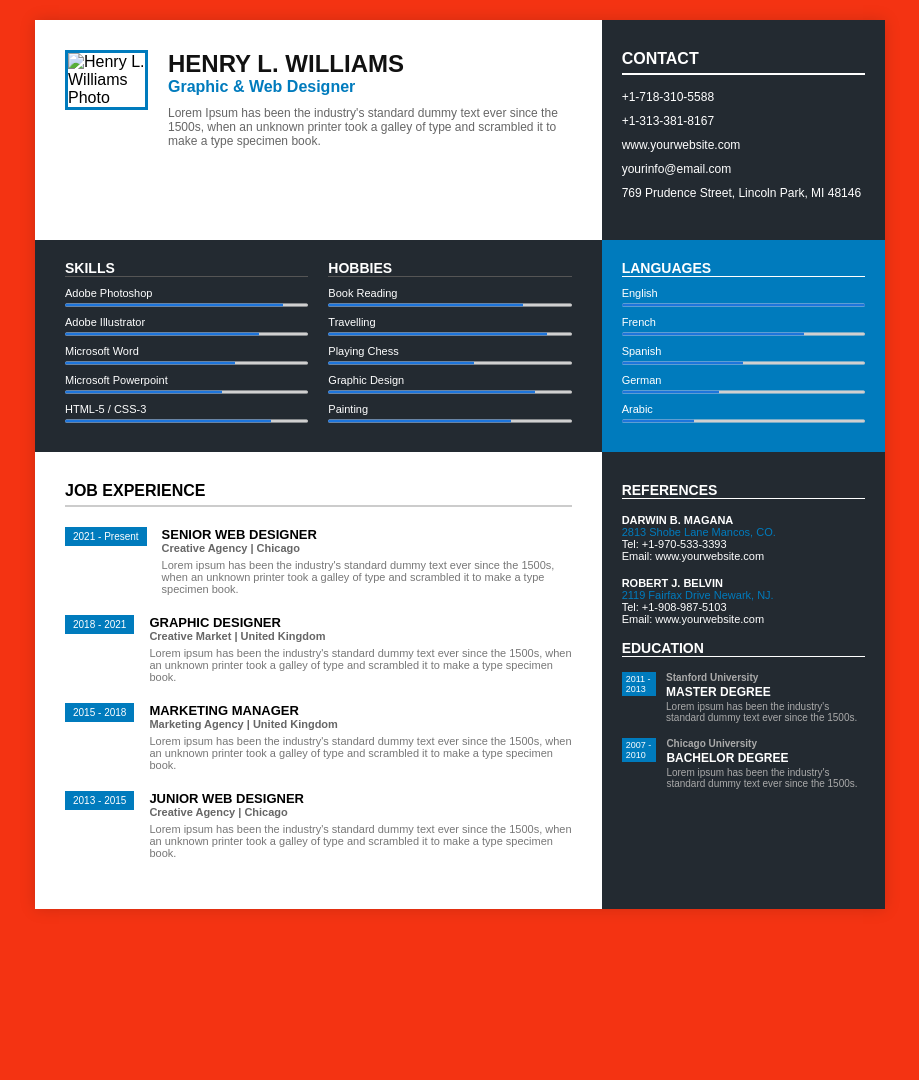
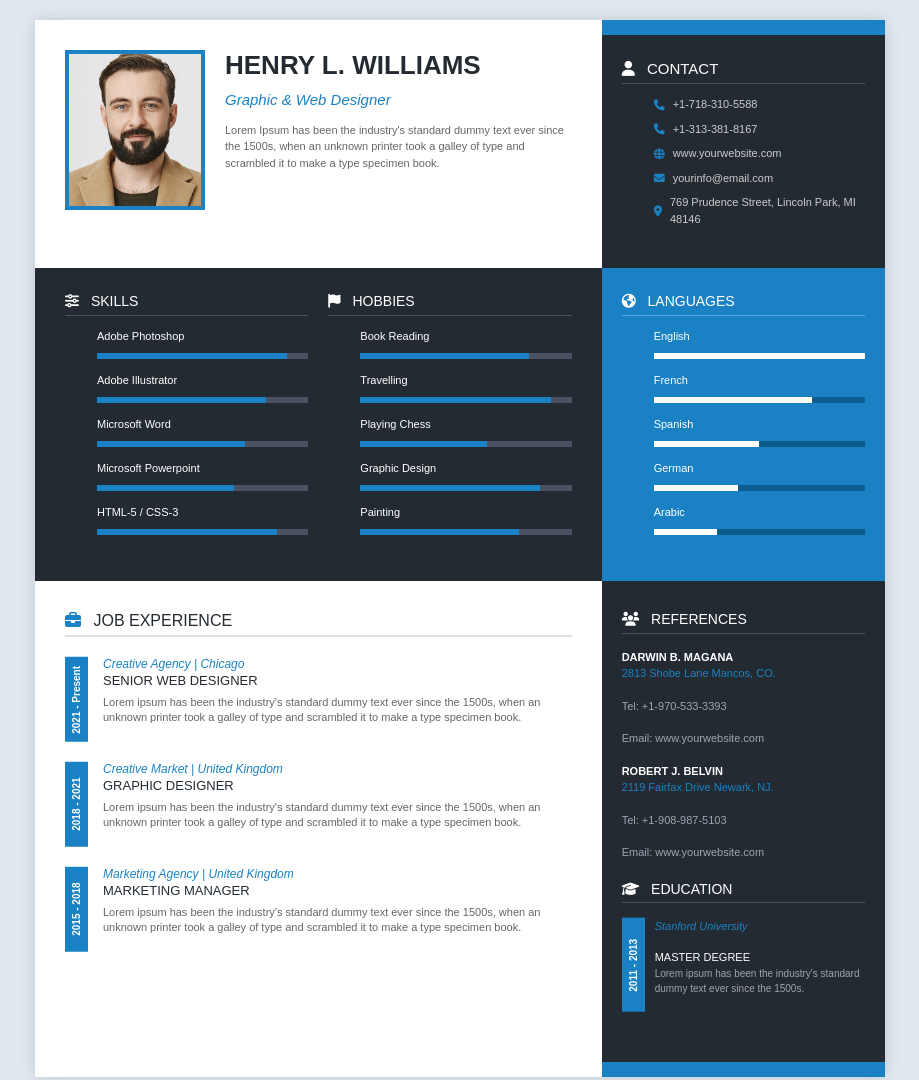
Before and after one commit to olesiahyshkapm2025-dot/pm_22_02, a website: page src/app/index.html in a window 1280 px wide. Shown: the whole page, without its empty margins (180-1099 px from the left). Before the commit the page ends 929 px from the top, so only its background shows below. Drawn offline with nearby package versions, Linux system fonts and the light colour scheme; files that its build step writes are made by us from their sources.

Commit message:
Complete lab 2 and lab 3 tasks

```diff
--- a/package.json
+++ b/package.json
@@ -19,12 +19,14 @@
   },
   "homepage": "https://github.com/olesiahyshkapm2025-dot/pm_22_02#readme",
   "devDependencies": {
+    "bootstrap": "^5.3.8",
     "browser-sync": "^2.29.3",
     "gulp": "^5.0.1",
     "gulp-concat": "^2.6.1",
     "gulp-cssnano": "^2.1.3",
     "gulp-file-include": "^2.3.0",
     "gulp-imagemin": "^9.2.0",
+    "gulp-rename": "^2.1.0",
     "gulp-sass": "^6.0.1",
     "gulp-uglify": "^3.0.2",
     "sass": "^1.105.1"
--- a/src/app/index.html
+++ b/src/app/index.html
@@ -4,17 +4,20 @@
   <meta charset="UTF-8">
   <meta name="viewport" content="width=device-width, initial-scale=1.0">
   <title>Resume - Henry L. Williams</title>
-  <link rel="stylesheet" href="css/style.css">
+  <link rel="stylesheet" href="https://cdnjs.cloudflare.com/ajax/libs/font-awesome/6.4.0/css/all.min.css">
+  <!-- Підключення стилів Bootstrap -->
+  <link rel="stylesheet" href="bootstrap/css/bootstrap.min.css">
+  <!-- Підключення вашого скомпільованого SCSS файлу -->
+  <link rel="stylesheet" href="css/index.min.css">
 </head>
 <body>
 
-  <!-- Головний сітковий контейнер резюме -->
   <div class="resume-container">
 
     <!-- Шапка з фото та загальною інформацією -->
     <header class="resume-header">
       <div class="profile-photo">
-        <img src="imgs/profile.jpg" alt="Henry L. Williams Photo">
+        <img src="imgs/47ef7b5f-eee4-4922-92d1-7a101adc173b.png" alt="Profile Photo">
       </div>
       <div class="header-info">
         <h1>HENRY L. WILLIAMS</h1>
@@ -28,20 +31,20 @@
 
     <!-- Права верхня панель (Контакти) -->
     <aside class="sidebar-top" aria-label="Contact Information">
-      <h2>CONTACT</h2>
+      <h2><i class="fa-solid fa-user"></i> CONTACT</h2>
       <ul class="contact-list">
-        <li>+1-718-310-5588</li>
-        <li>+1-313-381-8167</li>
-        <li>www.yourwebsite.com</li>
-        <li>yourinfo@email.com</li>
-        <li>769 Prudence Street, Lincoln Park, MI 48146</li>
+        <li><i class="fa-solid fa-phone"></i> +1-718-310-5588</li>
+        <li><i class="fa-solid fa-phone"></i> +1-313-381-8167</li>
+        <li><i class="fa-solid fa-globe"></i> www.yourwebsite.com</li>
+        <li><i class="fa-solid fa-envelope"></i> yourinfo@email.com</li>
+        <li><i class="fa-solid fa-location-dot"></i> 769 Prudence Street, Lincoln Park, MI 48146</li>
       </ul>
     </aside>
 
     <!-- Блок Навичок та Хобі -->
     <section class="skills-hobbies">
       <div class="skills-block">
-        <h2>SKILLS</h2>
+        <h2><i class="fa-solid fa-sliders"></i> SKILLS</h2>
         <ul>
           <li><span>Adobe Photoshop</span><progress value="90" max="100"></progress></li>
           <li><span>Adobe Illustrator</span><progress value="80" max="100"></progress></li>
@@ -51,7 +54,7 @@
         </ul>
       </div>
       <div class="hobbies-block">
-        <h2>HOBBIES</h2>
+        <h2><i class="fa-solid fa-flag"></i> HOBBIES</h2>
         <ul>
           <li><span>Book Reading</span><progress value="80" max="100"></progress></li>
           <li><span>Travelling</span><progress value="90" max="100"></progress></li>
@@ -64,7 +67,7 @@
 
     <!-- Блок Мов -->
     <aside class="languages-block" aria-label="Languages">
-      <h2>LANGUAGES</h2>
+      <h2><i class="fa-solid fa-earth-americas"></i> LANGUAGES</h2>
       <ul>
         <li><span>English</span><progress value="100" max="100"></progress></li>
         <li><span>French</span><progress value="75" max="100"></progress></li>
@@ -77,40 +80,31 @@
     <!-- Основна секція: Досвід роботи -->
     <main class="main-experience">
       <section aria-labelledby="job-experience-title">
-        <h2 id="job-experience-title">JOB EXPERIENCE</h2>
+        <h2 id="job-experience-title"><i class="fa-solid fa-briefcase"></i> JOB EXPERIENCE</h2>
 
         <article class="job-item">
-          <span class="badge">2021 - Present</span>
+          <div class="badge-vertical"><span>2021 - Present</span></div>
           <div class="job-details">
+            <h4>Creative Agency | Chicago</h4>
             <h3>SENIOR WEB DESIGNER</h3>
-            <h4>Creative Agency | Chicago</h4>
             <p>Lorem ipsum has been the industry's standard dummy text ever since the 1500s, when an unknown printer took a galley of type and scrambled it to make a type specimen book.</p>
           </div>
         </article>
 
         <article class="job-item">
-          <span class="badge">2018 - 2021</span>
+          <div class="badge-vertical"><span>2018 - 2021</span></div>
           <div class="job-details">
+            <h4>Creative Market | United Kingdom</h4>
             <h3>GRAPHIC DESIGNER</h3>
-            <h4>Creative Market | United Kingdom</h4>
             <p>Lorem ipsum has been the industry's standard dummy text ever since the 1500s, when an unknown printer took a galley of type and scrambled it to make a type specimen book.</p>
           </div>
         </article>
 
         <article class="job-item">
-          <span class="badge">2015 - 2018</span>
+          <div class="badge-vertical"><span>2015 - 2018</span></div>
           <div class="job-details">
+            <h4>Marketing Agency | United Kingdom</h4>
             <h3>MARKETING MANAGER</h3>
-            <h4>Marketing Agency | United Kingdom</h4>
-            <p>Lorem ipsum has been the industry's standard dummy text ever since the 1500s, when an unknown printer took a galley of type and scrambled it to make a type specimen book.</p>
-          </div>
-        </article>
-
-        <article class="job-item">
-          <span class="badge">2013 - 2015</span>
-          <div class="job-details">
-            <h3>JUNIOR WEB DESIGNER</h3>
-            <h4>Creative Agency | Chicago</h4>
             <p>Lorem ipsum has been the industry's standard dummy text ever since the 1500s, when an unknown printer took a galley of type and scrambled it to make a type specimen book.</p>
           </div>
         </article>
@@ -120,7 +114,7 @@
     <!-- Права нижня панель: Рекомендації та Освіта -->
     <aside class="sidebar-bottom" aria-label="References and Education">
       <section class="references-block">
-        <h2>REFERENCES</h2>
+        <h2><i class="fa-solid fa-users"></i> REFERENCES</h2>
         <div class="ref-item">
           <strong>DARWIN B. MAGANA</strong>
           <p class="address">2813 Shobe Lane Mancos, CO.</p>
@@ -136,20 +130,12 @@
       </section>
 
       <section class="education-block">
-        <h2>EDUCATION</h2>
+        <h2><i class="fa-solid fa-graduation-cap"></i> EDUCATION</h2>
         <div class="edu-item">
-          <span class="badge">2011 - 2013</span>
+          <div class="badge-vertical"><span>2011 - 2013</span></div>
           <div class="edu-details">
             <p class="univ">Stanford University</p>
             <h3>MASTER DEGREE</h3>
-            <p>Lorem ipsum has been the industry's standard dummy text ever since the 1500s.</p>
-          </div>
-        </div>
-        <div class="edu-item">
-          <span class="badge">2007 - 2010</span>
-          <div class="edu-details">
-            <p class="univ">Chicago University</p>
-            <h3>BACHELOR DEGREE</h3>
             <p>Lorem ipsum has been the industry's standard dummy text ever since the 1500s.</p>
           </div>
         </div>
@@ -158,6 +144,8 @@
 
   </div>
 
+  <!-- Підключення скриптів Bootstrap та власних скриптів -->
+  <script src="bootstrap/js/bootstrap.min.js"></script>
   <script src="js/main.js"></script>
 </body>
 </html>
--- /dev/null
+++ b/src/app/scss/_header.scss
@@ -0,0 +1,43 @@
+.resume-header {
+  display: flex;
+  align-items: flex-start;
+  gap: 20px;
+  padding: 30px;
+
+  .profile-photo {
+    width: 140px;
+    height: 160px;
+    border: 4px solid $primary-color;
+    background-color: #a6a6a6;
+    flex-shrink: 0;
+    overflow: hidden;
+
+    img {
+      width: 100%;
+      height: 100%;
+      object-fit: cover;
+      display: block;
+    }
+  }
+
+  .header-info {
+    h1 {
+      font-size: 26px;
+      font-weight: 800;
+      color: $text-color;
+    }
+
+    .subtitle {
+      font-size: 15px;
+      color: $primary-color;
+      font-style: italic;
+      margin: 5px 0 10px;
+    }
+
+    .bio {
+      font-size: 11px;
+      line-height: 1.5;
+      color: #666;
+    }
+  }
+}
--- /dev/null
+++ b/src/app/scss/_variables.scss
@@ -0,0 +1,4 @@
+$primary-color: #1a82c4;
+$text-color: #232a31;
+$bg-color: #e2e8f0;
+$dark-bg: #232a31;
--- a/src/app/scss/lab2.scss
+++ /dev/null
@@ -1,212 +0,0 @@
-/* Кольорова гама та змінні */
-$dark-bg: #232a31;
-$blue-accent: #007bbd;
-$light-bg: #f4f6f8;
-
-* {
-  box-sizing: border-box;
-  margin: 0;
-  padding: 0;
-}
-
-body {
-  font-family: Arial, sans-serif;
-  background-color: #e2e8f0;
-  display: flex;
-  justify-content: center;
-  padding: 20px;
-}
-
-/* Двоколонкова сітка резюме (CSS Grid) */
-.resume-container {
-  display: grid;
-  grid-template-columns: 2fr 1fr;
-  max-width: 850px;
-  background: #ffffff;
-  box-shadow: 0 0 15px rgba(0, 0, 0, 0.15);
-}
-
-/* Шапка */
-.resume-header {
-  display: flex;
-  padding: 30px;
-  gap: 20px;
-
-  .profile-photo img {
-    width: 130px;
-    height: 150px;
-    object-fit: cover;
-    border: 3px solid $blue-accent;
-  }
-
-  .header-info {
-    h1 {
-      font-size: 24px;
-      color: #111;
-    }
-    .subtitle {
-      color: $blue-accent;
-      font-weight: bold;
-      margin-bottom: 10px;
-    }
-    .bio {
-      font-size: 12px;
-      color: #666;
-    }
-  }
-}
-
-/* Контакти (Верхня права панель) */
-.sidebar-top {
-  background-color: $dark-bg;
-  color: #fff;
-  padding: 30px 20px;
-
-  h2 {
-    font-size: 16px;
-    border-bottom: 2px solid #ffffff;
-    padding-bottom: 5px;
-    margin-bottom: 15px;
-  }
-
-  ul {
-    list-style: none;
-    li {
-      font-size: 12px;
-      margin-bottom: 10px;
-    }
-  }
-}
-
-/* Навички та Хобі (Сітка 2х2) */
-.skills-hobbies {
-  background-color: $dark-bg;
-  color: #fff;
-  padding: 20px 30px;
-  display: grid;
-  grid-template-columns: 1fr 1fr;
-  gap: 20px;
-
-  h2 {
-    font-size: 14px;
-    border-bottom: 1px solid #555;
-    margin-bottom: 10px;
-  }
-
-  ul {
-    list-style: none;
-    li {
-      font-size: 11px;
-      margin-bottom: 8px;
-      display: flex;
-      flex-direction: column;
-
-      progress {
-        width: 100%;
-        height: 6px;
-        margin-top: 3px;
-      }
-    }
-  }
-}
-
-/* Мови */
-.languages-block {
-  background-color: $blue-accent;
-  color: #fff;
-  padding: 20px;
-
-  h2 {
-    font-size: 14px;
-    border-bottom: 1px solid #fff;
-    margin-bottom: 10px;
-  }
-
-  ul {
-    list-style: none;
-    li {
-      font-size: 11px;
-      margin-bottom: 8px;
-      display: flex;
-      flex-direction: column;
-
-      progress {
-        width: 100%;
-        height: 6px;
-        margin-top: 3px;
-      }
-    }
-  }
-}
-
-/* Досвід роботи */
-.main-experience {
-  padding: 30px;
-
-  h2 {
-    font-size: 16px;
-    border-bottom: 2px solid #ccc;
-    padding-bottom: 5px;
-    margin-bottom: 20px;
-  }
-
-  .job-item {
-    display: flex;
-    gap: 15px;
-    margin-bottom: 20px;
-
-    .badge {
-      background-color: $blue-accent;
-      color: #fff;
-      font-size: 10px;
-      padding: 4px 8px;
-      height: fit-content;
-      white-space: nowrap;
-    }
-
-    .job-details {
-      h3 { font-size: 13px; }
-      h4 { font-size: 11px; color: #666; }
-      p { font-size: 11px; color: #777; margin-top: 5px; }
-    }
-  }
-}
-
-/* Нижній блок справа (Рекомендації та Освіта) */
-.sidebar-bottom {
-  background-color: $dark-bg;
-  color: #fff;
-  padding: 30px 20px;
-
-  h2 {
-    font-size: 14px;
-    border-bottom: 1px solid #fff;
-    margin-bottom: 15px;
-  }
-
-  .ref-item {
-    font-size: 11px;
-    margin-bottom: 15px;
-    .address { color: $blue-accent; }
-  }
-
-  .edu-item {
-    display: flex;
-    gap: 10px;
-    margin-bottom: 15px;
-
-    .badge {
-      background-color: $blue-accent;
-      font-size: 9px;
-      padding: 2px 4px;
-      height: fit-content;
-    }
-
-    .edu-details {
-      font-size: 11px;
-      .univ { font-weight: bold; }
-      h3 { font-size: 12px; margin: 2px 0; }
-      p { color: #aaa; font-size: 10px; }
-    }
-  }
-}
--- /dev/null
+++ b/src/app/scss/main.scss
@@ -0,0 +1,272 @@
+// 1. Спочатку змінні
+@import 'variables';
+
+// 2. Базові стилі сторінки
+body {
+  background-color: $bg-color;
+  font-family: Arial, sans-serif;
+  display: flex;
+  justify-content: center;
+  padding: 20px;
+}
+
+.resume-container {
+  display: grid;
+  grid-template-columns: 2fr 1fr;
+  max-width: 850px;
+  background: #ffffff;
+  box-shadow: 0 0 15px rgba(0, 0, 0, 0.15);
+}
+
+/* Іконки у заголовках */
+h2 i {
+  margin-right: 8px;
+  color: #1a82c4;
+}
+
+.sidebar-top h2 i,
+.skills-hobbies h2 i,
+.languages-block h2 i,
+.sidebar-bottom h2 i {
+  color: #ffffff;
+}
+
+// 3. Підключення модуля шапки
+@import 'header';
+
+/* БОКОВІ БЛОКИ */
+.sidebar-top {
+  background-color: $dark-bg;
+  color: #fff;
+  padding: 25px 20px;
+  border-top: 15px solid $primary-color;
+
+  h2 {
+    font-size: 15px;
+    border-bottom: 1px solid #4a5160;
+    padding-bottom: 5px;
+    margin-bottom: 12px;
+  }
+
+  .contact-list {
+    list-style: none;
+
+    li {
+      font-size: 11px;
+      margin-bottom: 8px;
+      color: #ccc;
+      display: flex;
+      align-items: center;
+      gap: 8px;
+
+      i {
+        color: $primary-color;
+      }
+    }
+  }
+}
+
+.skills-hobbies {
+  background-color: $dark-bg;
+  color: #fff;
+  padding: 25px 30px;
+  display: grid;
+  grid-template-columns: 1fr 1fr;
+  gap: 20px;
+
+  h2 {
+    font-size: 14px;
+    border-bottom: 1px solid #4a5160;
+    padding-bottom: 5px;
+    margin-bottom: 12px;
+  }
+
+  ul {
+    list-style: none;
+
+    li {
+      font-size: 11px;
+      margin-bottom: 8px;
+
+      span {
+        display: block;
+        margin-bottom: 3px;
+      }
+    }
+  }
+}
+
+.languages-block {
+  background-color: $primary-color;
+  color: #fff;
+  padding: 25px 20px;
+
+  h2 {
+    font-size: 14px;
+    border-bottom: 1px solid #52a5de;
+    padding-bottom: 5px;
+    margin-bottom: 12px;
+  }
+
+  ul {
+    list-style: none;
+
+    li {
+      font-size: 11px;
+      margin-bottom: 8px;
+
+      span {
+        display: block;
+        margin-bottom: 3px;
+      }
+    }
+  }
+}
+
+/* СМУЖКИ ПРОГРЕСУ */
+progress {
+  width: 100%;
+  height: 6px;
+  appearance: none;
+  -webkit-appearance: none;
+  border: none;
+  background-color: #4a5160;
+
+  &::-webkit-progress-bar {
+    background-color: #4a5160;
+  }
+
+  &::-webkit-progress-value {
+    background-color: $primary-color;
+  }
+}
+
+.languages-block progress {
+  background-color: #0e5b8e;
+
+  &::-webkit-progress-bar {
+    background-color: #0e5b8e;
+  }
+
+  &::-webkit-progress-value {
+    background-color: #fff;
+  }
+}
+
+/* ВЕРТИКАЛЬНІ ПЛАШКИ З РОКАМИ */
+.badge-vertical {
+  background-color: $primary-color;
+  color: #ffffff;
+  font-size: 10px;
+  font-weight: bold;
+  padding: 8px 4px;
+  writing-mode: vertical-lr;
+  transform: rotate(180deg);
+  text-align: center;
+  display: flex;
+  align-items: center;
+  justify-content: center;
+  flex-shrink: 0;
+}
+
+/* ДОСВІД РОБОТИ */
+.main-experience {
+  padding: 30px;
+
+  h2 {
+    font-size: 16px;
+    color: $text-color;
+    border-bottom: 2px solid #e0e0e0;
+    padding-bottom: 5px;
+    margin-bottom: 20px;
+  }
+
+  .job-item {
+    display: flex;
+    gap: 15px;
+    margin-bottom: 20px;
+
+    .job-details {
+      h4 {
+        font-size: 12px;
+        color: $primary-color;
+        font-style: italic;
+        margin-bottom: 2px;
+      }
+
+      h3 {
+        font-size: 13px;
+        color: $text-color;
+        margin-bottom: 6px;
+      }
+
+      p {
+        font-size: 11px;
+        line-height: 1.4;
+        color: #666;
+      }
+    }
+  }
+}
+
+/* ПРАВА НИЖНЯ ПАНЕЛЬ */
+.sidebar-bottom {
+  background-color: $dark-bg;
+  color: #fff;
+  padding: 30px 20px;
+  border-bottom: 15px solid $primary-color;
+
+  h2 {
+    font-size: 14px;
+    border-bottom: 1px solid #4a5160;
+    padding-bottom: 5px;
+    margin-bottom: 15px;
+  }
+
+  .references-block,
+  .education-block {
+    margin-bottom: 20px;
+  }
+
+  .ref-item {
+    font-size: 11px;
+    margin-bottom: 12px;
+
+    strong {
+      color: #fff;
+      display: block;
+    }
+
+    p {
+      color: #a0a5b1;
+    }
+
+    .address {
+      color: $primary-color;
+    }
+  }
+
+  .edu-item {
+    display: flex;
+    gap: 10px;
+
+    .edu-details {
+      .univ {
+        color: $primary-color;
+        font-style: italic;
+        font-size: 11px;
+      }
+
+      h3 {
+        font-size: 11px;
+        color: #fff;
+        margin: 2px 0;
+      }
+
+      p {
+        font-size: 10px;
+        color: #a0a5b1;
+      }
+    }
+  }
+}
--- a/src/app/scss/style.scss
+++ /dev/null
@@ -1,8 +0,0 @@
-@import 'lab2';
-body {
-    font-family: Arial, sans-serif;
-    background-color: #f43312;
-}
-h1{
-    font-size: 40px;
-}
```
Also changed, not shown: gulpfile.js (+50 -43 lines), src/app/imgs/47ef7b5f-eee4-4922-92d1-7a101adc173b.png (added), 1 other file.
